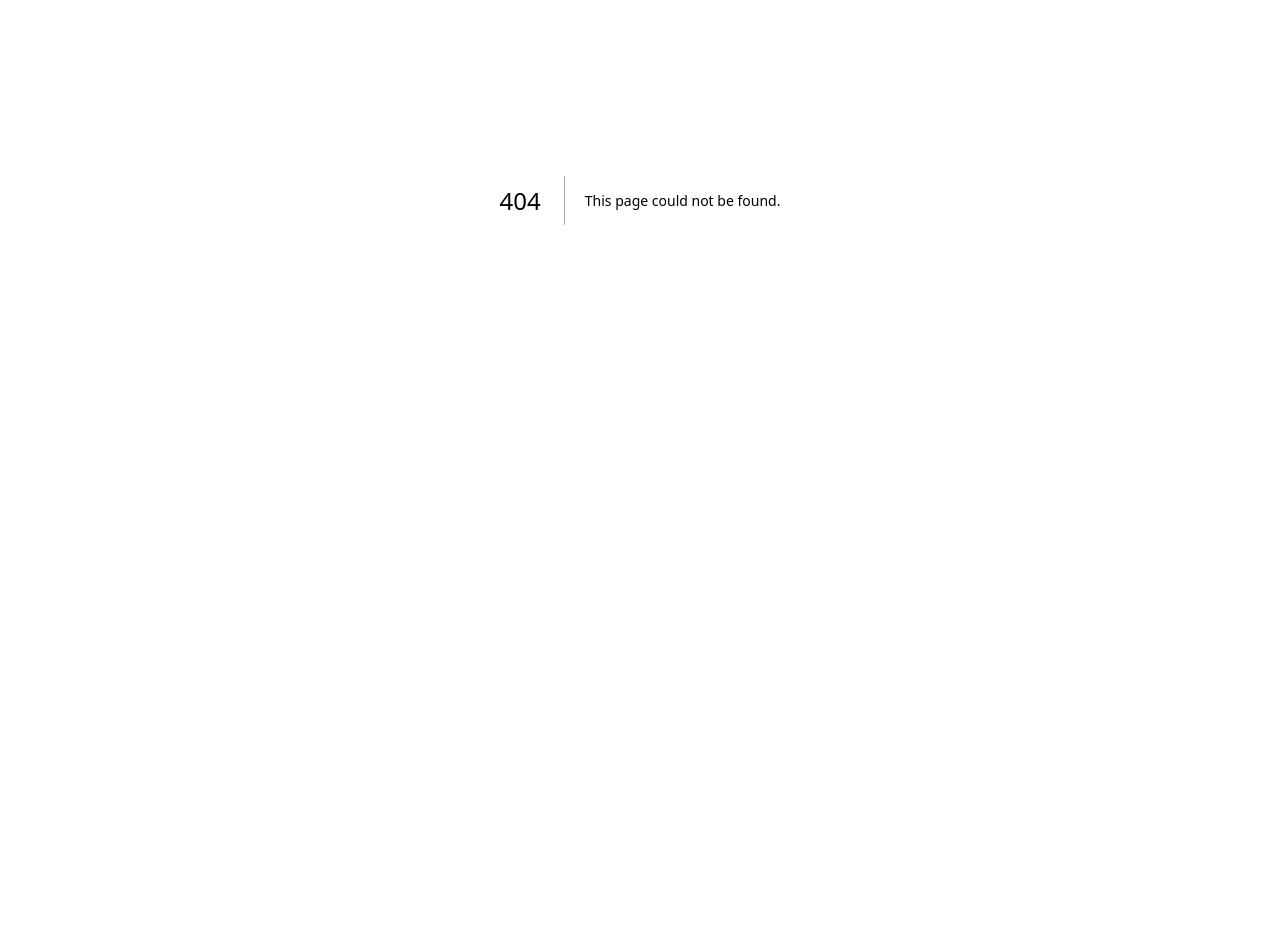
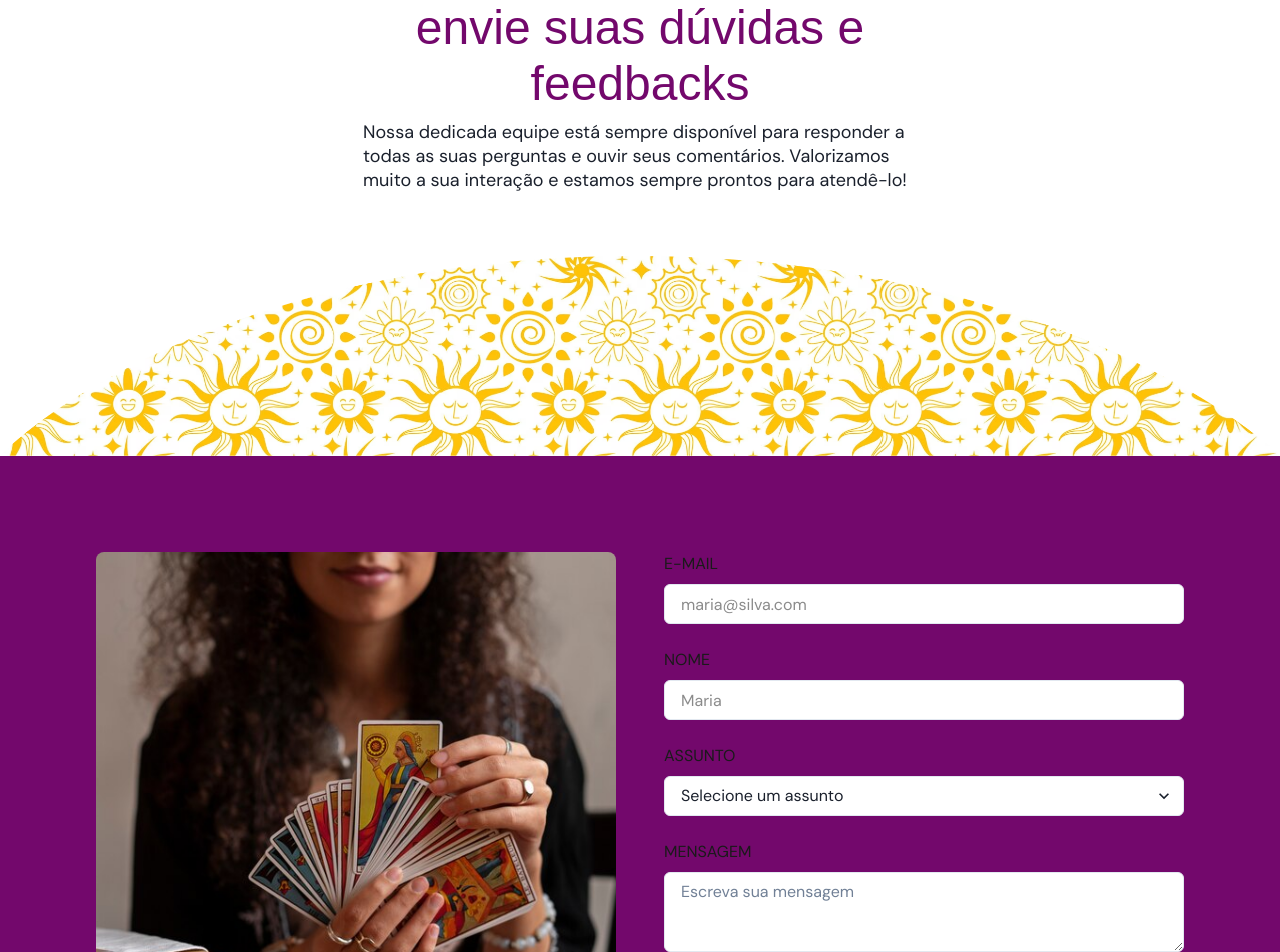
Before and after one commit to liviadpinheiro/tcc-app, a Next.js app: page /contato in a window 1280 px wide. Before the commit this address had no page. Shown: the part 200-1152 px from the top of the page. Before the commit the page ends 800 px from the top, so only its background shows below. Built offline with nearby package versions, Linux system fonts and the light colour scheme; a web font is replaced by a local one.

Commit message:
feat: contact page

```diff
--- a/src/components/Template/MainTemplate.tsx
+++ b/src/components/Template/MainTemplate.tsx
@@ -15,7 +15,10 @@ function MainTemplate({ children, pathname, isLogged }: MainTemplateProps) {
         pathname={pathname}
         variant={isLogged ? NAVBAR_VARIANT.logIn : NAVBAR_VARIANT.signUp}
       />
-      <Flex px={{ base: '16px', md: '96px' }} flexDir={'column'}>
+      <Flex
+        px={{ base: '16px', md: '96px' }}
+        flexDir={'column'}
+      >
         {children}
       </Flex>
       <Footer />
--- /dev/null
+++ b/src/pages/contato.tsx
@@ -0,0 +1,111 @@
+import { Flex, FormControl, FormLabel, Img, Select, SimpleGrid, Text, Textarea } from "@chakra-ui/react"
+import { NextPage } from "next"
+import Head from "next/head"
+import { useRouter } from "next/router"
+import MainTemplate from "../components/Template/MainTemplate"
+import { Button, Input } from "../components/Atom"
+
+const Contact: NextPage = () => {
+  const { pathname } = useRouter()
+  return (
+    <Flex>
+      <Head>
+        <title>Contato | Jornada</title>
+        <meta
+          name="description"
+          content="TCC de Página Web sobre Cartomancia"
+        />
+        <link rel="icon" href="/favicon.ico" />
+      </Head>
+      <MainTemplate pathname={pathname} isLogged={false}>
+        <Flex
+          flexDir={'column'}
+          maxW={'554px'}
+          gap={'8px'}
+          alignSelf={'center'}
+          pt={{ base: '48px', md: '120px' }}
+          pb={{ base: '36px', md: '64px' }}
+        >
+          <Text
+            textStyle={{ base: 'heading2', md: 'heading1'}}
+            color={'primary.default'}
+            textAlign={{ base: 'left', md: 'center'}}
+          >
+            envie suas dúvidas e feedbacks
+          </Text>
+          <Text textStyle={'bodyLG'}>
+            Nossa dedicada equipe está sempre disponível para responder a todas as suas perguntas e ouvir seus comentários. Valorizamos muito a sua interação e estamos sempre prontos para atendê-lo!
+          </Text>
+        </Flex>
+        <Flex
+          mx={{ base: '-16px', md: '-96px' }}
+          flexDir={'column'}
+          alignItems={'center'}
+          justifyContent={'space-between'}
+          gap={{ base: '24px', md: 'unset' }}
+        >
+          <Img
+            w="100%"
+            maxH="200px"
+            src="/images/sun-bg.png"
+          ></Img>
+          <SimpleGrid
+            bgColor={'primary.default'}
+            pt={{ base: '48px', md: '96px' }}
+            pb={{ base: '32px', md: '48px' }}
+            w={'100%'}
+            px={{ base: '16px', md: '96px' }}
+            gap={{ base: '8px', md: '48px' }}
+            columns={[1, 1, 2, 2]}
+            alignItems={'center'}
+          >
+            <Img
+              w={'100%'}
+              h={'100%'}
+              objectFit={'cover'}
+              rounded={'8px'}
+              src="/images/contact.jpg"
+              flex={'1'}
+            />
+            <Flex flex={'1'} flexDir={'column'} gap={'24px'}>
+              <Input
+                label={'E-MAIL'}
+                placeholder="maria@silva.com"
+                bgColor={'neutral.white'}
+                w={'100%'}
+                flex={'1'}
+                type={'email'}
+              />
+              <Input
+                label={'Nome'}
+                placeholder="Maria"
+                bgColor={'neutral.white'}
+                w={'100%'}
+                flex={'1'}
+              />
+              <FormControl>
+                <FormLabel>
+                  Assunto
+                </FormLabel>
+                <Select bgColor={'neutral.white'} placeholder='Selecione um assunto'>
+                  <option value='relato'>Relato</option>
+                  <option value='suporte'>Suporte</option>
+                </Select>
+              </FormControl>
+              <FormControl>
+                <FormLabel>
+                  MENSAGEM
+                </FormLabel>
+                <Textarea bgColor={'neutral.white'} placeholder='Escreva sua mensagem'
+                />
+              </FormControl>
+              <Button w={'fit-content'} alignSelf={'left'} variant="rounded">Enviar</Button>
+            </Flex>
+          </SimpleGrid>
+        </Flex>
+      </MainTemplate>
+    </Flex>
+  )
+}
+
+export default Contact
--- a/src/theme/components/input.ts
+++ b/src/theme/components/input.ts
@@ -2,6 +2,7 @@ import { defineStyleConfig } from '@chakra-ui/react'
 
 const Input = defineStyleConfig({
   baseStyle: {
+    bgColor: 'neutral.white',
     field: {
       _placeholder: {
         color: 'neutral.darkGray',
--- /dev/null
+++ b/src/theme/foundations/text.ts
@@ -0,0 +1,59 @@
+const textStyles = {
+  heading1: {
+    fontFamily: "heading",
+    fontSize: "48px",
+    lineHeight: "56px",
+  },
+  heading2: {
+    fontFamily: "heading",
+    fontSize: "36px",
+    lineHeight: "44px",
+  },
+  heading3: {
+    fontFamily: "heading",
+    fontSize: "28px",
+    lineHeight: "34px",
+  },
+  heading4: {
+    fontFamily: "heading",
+    fontSize: "24px",
+    lineHeight: "28px",
+  },
+  heading5: {
+    fontFamily: "heading",
+    fontSize: "20px",
+    lineHeight: "24px",
+  },
+  heading6: {
+    fontFamily: "heading",
+    fontSize: "12px",
+    lineHeight: "auto",
+  },
+  bodyLG: {
+    fontFamily: "body",
+    fontSize: "18px",
+    lineHeight: "24px",
+  },
+  bodyMD: {
+    fontFamily: "body",
+    fontSize: "16px",
+    lineHeight: "24px",
+  },
+  bodySM: {
+    fontFamily: "body",
+    fontSize: "14px",
+    lineHeight: "20px",
+  },
+  bodyXS: {
+    fontFamily: "body",
+    fontSize: "12px",
+    lineHeight: "16px",
+  },
+  cta: {
+    fontFamily: "body",
+    fontSize: "16px",
+    lineHeight: "auto",
+  },
+}
+
+export default textStyles
--- a/src/theme/index.ts
+++ b/src/theme/index.ts
@@ -9,6 +9,8 @@ import fonts from './foundations/fonts'
 import colors from './foundations/colors'
 import shadows from './foundations/shadows'
 import breakpoints from './foundations/breakpoints'
+import textStyles from './foundations/text'
+
 
 // Component style overrides
 import Button from './components/button'
@@ -22,6 +24,7 @@ const customTheme = {
   colors,
   shadows,
   breakpoints,
+  textStyles,
   components: {
     Button,
     FormLabel,
```
Also changed, not shown: public/images/contact.jpg (added), public/images/sun-bg.png (added).
